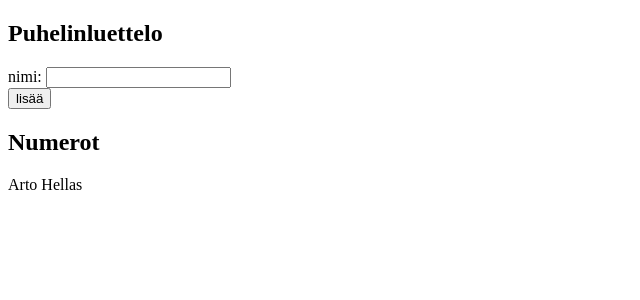
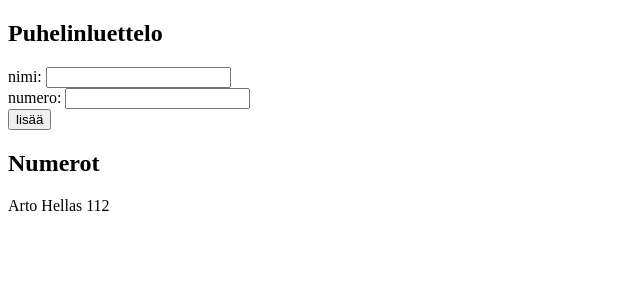
Before and after one commit to JonesTPG/fs-mooc-osa2, a React (Create React App) app: page / in a window 1280 px wide. Shown: the top 300 px of the page, without its empty margins (0-640 px from the left). Built offline with nearby package versions, Linux system fonts and the light colour scheme.

Commit message:
2.8 tehty!

```diff
--- a/src/App.js
+++ b/src/App.js
@@ -5,30 +5,35 @@ class App extends React.Component {
     super(props)
     this.state = {
       persons: [
-        { name: 'Arto Hellas' }
+        { name: 'Arto Hellas',
+          number: '112' }
       ],
-      newName: ''
+      newName: '',
+      newNumber: ''
     }
   }
 
-  addNumber = (event) => {
+  addItem = (event) => {
     event.preventDefault()
 
     let nimiLista = this.state.persons.map(rivi => rivi.name)
     if ( nimiLista.includes(this.state.newName) ) {
       alert("Nimi on jo listassa!")
-      this.setState({newName: ''})
+      this.setState({newName: '',
+                     newNumber: ''})
       return
     }
 
     const nameObject = {
       name: this.state.newName,
+      number: this.state.newNumber
     }
     const persons = this.state.persons.concat(nameObject)
 
     this.setState({
       persons: persons,
-      newName: ''
+      newName: '',
+      newNumber: ''
     })
   }
 
@@ -36,21 +41,28 @@ class App extends React.Component {
     this.setState({ newName: event.target.value })
   }
 
+  handeNumberChange = (event) => {
+    this.setState({ newNumber: event.target.value })
+  }
+
   render() {
     return (
       <div>
         <h2>Puhelinluettelo</h2>
-        <form onSubmit={this.addNumber}>
+        <form onSubmit={this.addItem}>
           <div>
             nimi: <input value={this.state.newName}
                           onChange={this.handeNameChange} />
+            <br/>
+            numero: <input value={this.state.newNumber}
+                          onChange={this.handeNumberChange} />
           </div>
           <div>
             <button type="submit">lisää</button>
           </div>
         </form>
         <h2>Numerot</h2>
-        {this.state.persons.map(rivi =>  <p key={rivi.name}> {rivi.name} <br/></p>)}
+        {this.state.persons.map(rivi =>  <p key={rivi.name}> {rivi.name} {rivi.number}<br/></p>)}
       </div>
     )
   }
```
